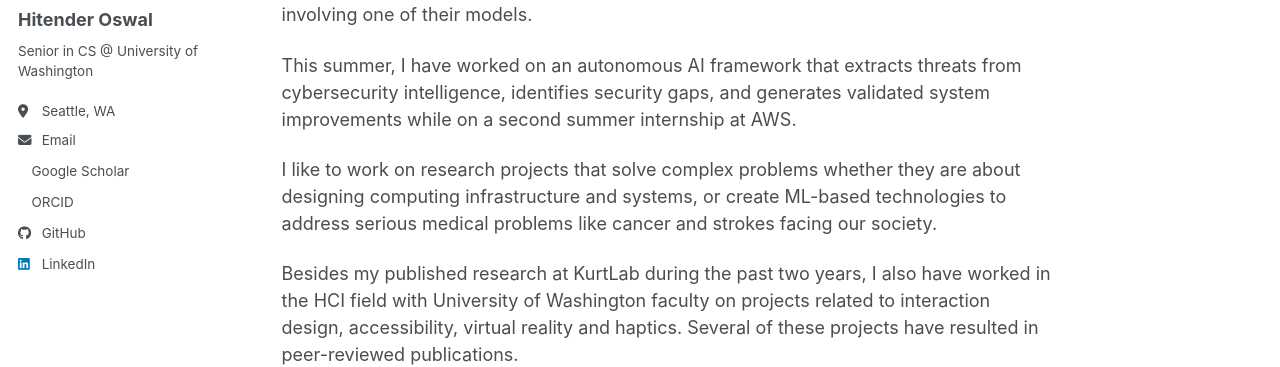
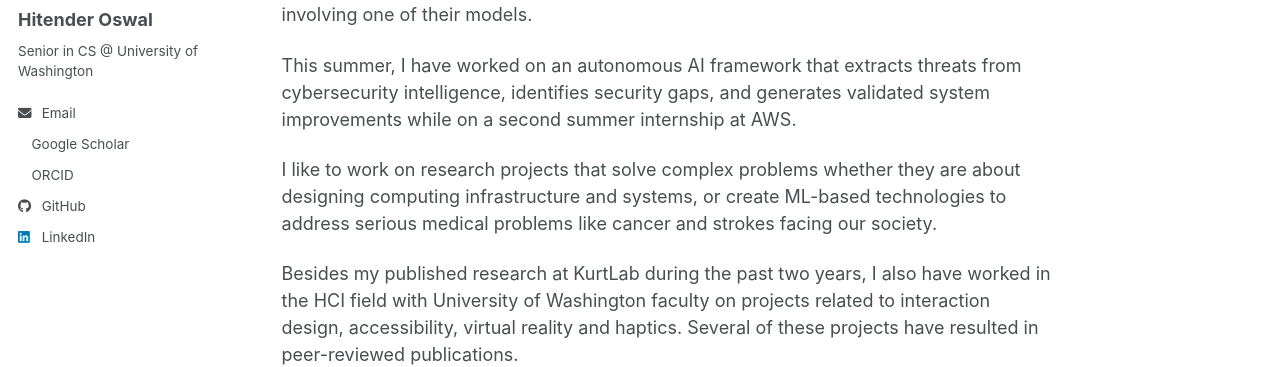
Before and after one commit to HitenderOswal/HitenderOswal.github.io, a Jekyll site: the page built from _pages/about.md, in a window 1280 px wide. Shown: the part 277-644 px from the top of the page. Built offline with Jekyll 4.4.1, drawn with Linux system fonts in a browser that asks for light colours; a style sheet for code colours, icons or effects is not loaded.

Commit message:
Remove location from sidebar

```diff
--- a/_config.yml
+++ b/_config.yml
@@ -26,7 +26,7 @@ author:
   name             : "Hitender Oswal"
   pronouns         : # example: "she/her"
   bio              : "Senior in CS @ University of Washington"
-  location         : "Seattle, WA"
+  location         : #
   employer         : #
   uri              : #
   email            : "hitender@cs.washington.edu"
```
